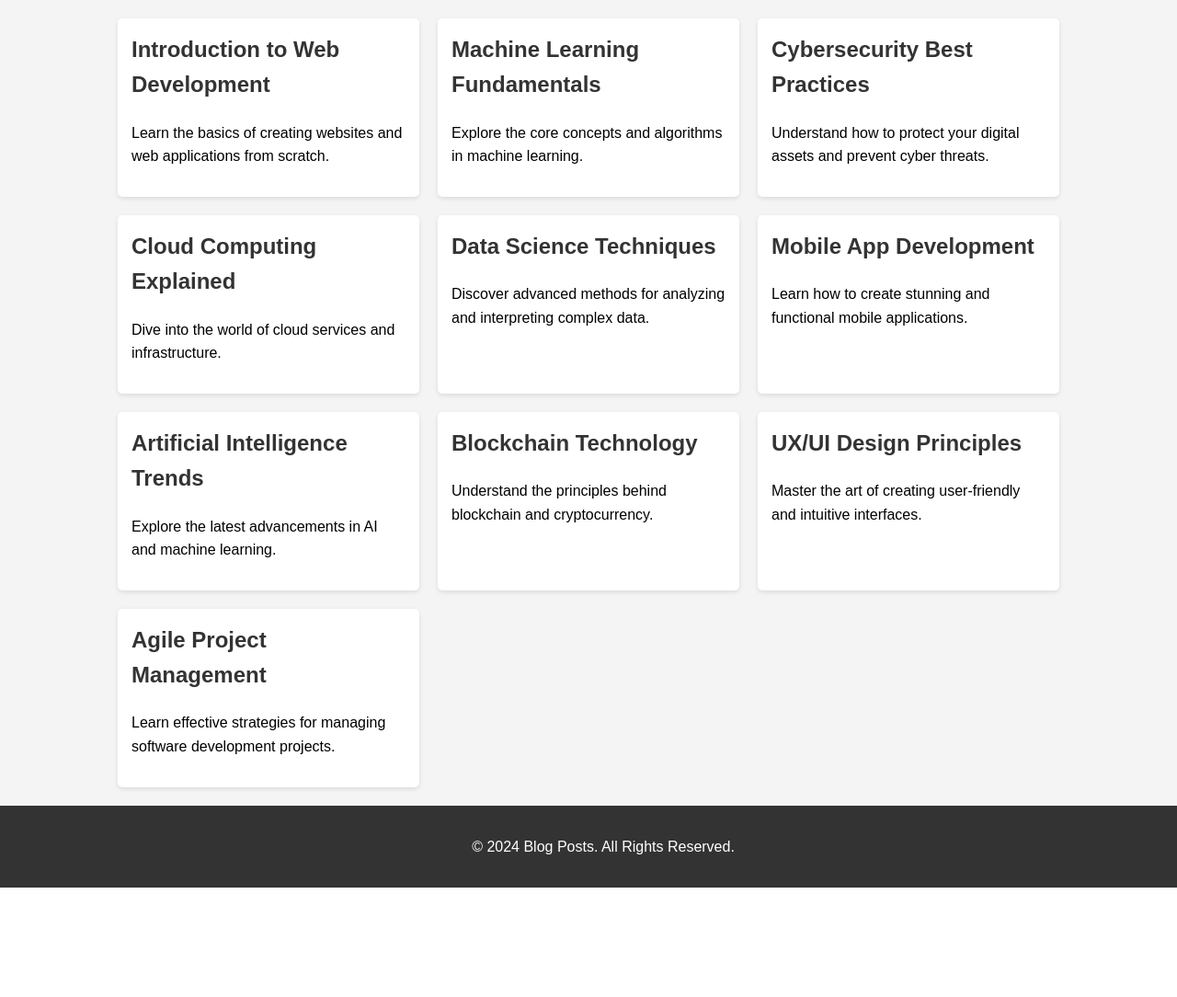
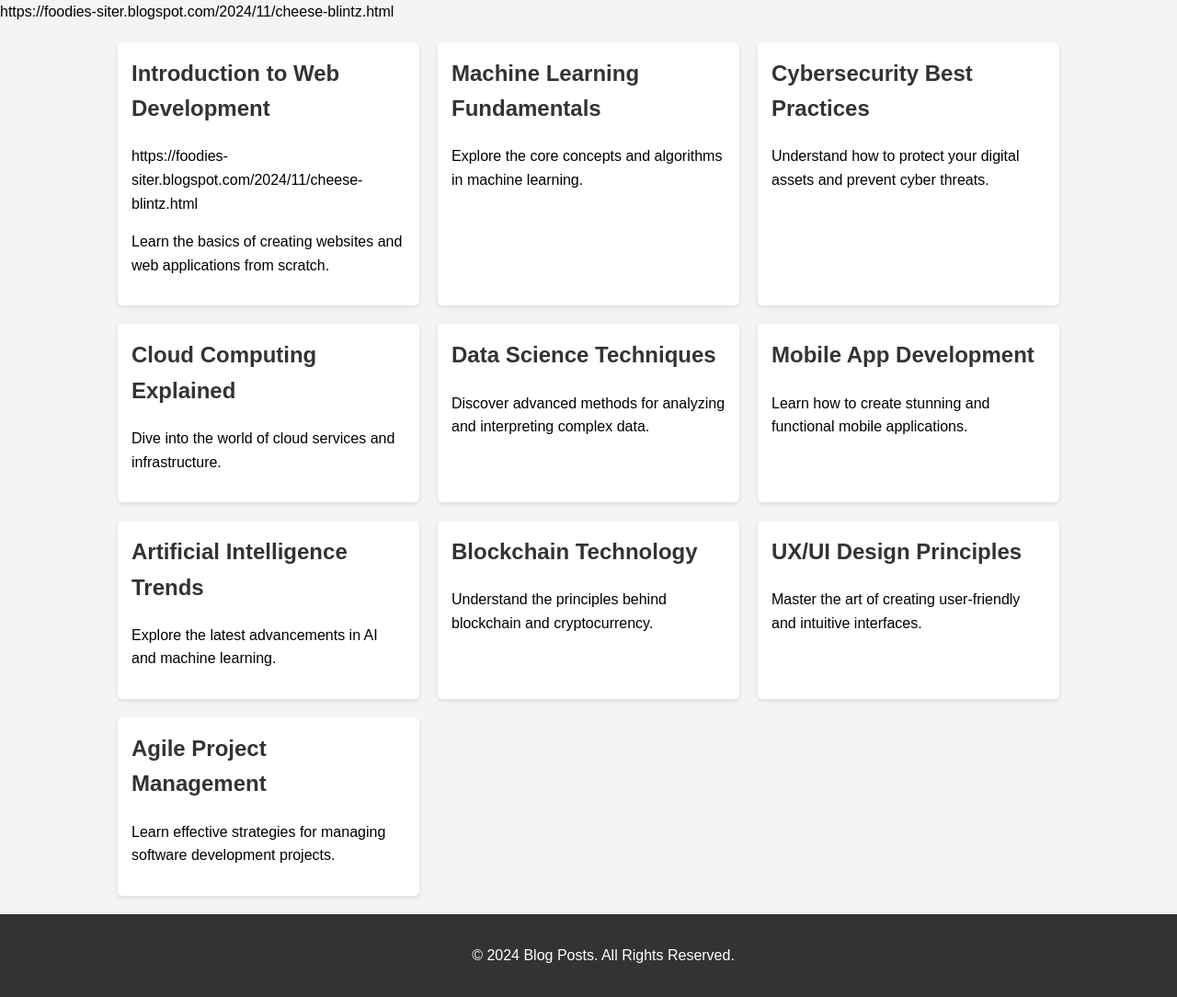
Before and after one commit to AliRumi07/Exoclick, a Flask app: page / in a window 1280 px wide. Shown: the part 126-1210 px from the top of the page at 92% size. Before the commit the page ends 1091 px from the top, so only its background shows below. Run offline with Flask 3, Linux system fonts and the light colour scheme.

Commit message:
Update index.html

```diff
--- a/templates/index.html
+++ b/templates/index.html
@@ -70,12 +70,13 @@
         <h1>My Blog Posts</h1>
     </header>
 
+    https://foodies-siter.blogspot.com/2024/11/cheese-blintz.html
     <div class="container">
         <div class="posts">
             <div class="post">
                 <a href="#">
                     <h2>Introduction to Web Development</h2>
-                    <p>Learn the basics of creating websites and web applications from scratch.</p>
+                    https://foodies-siter.blogspot.com/2024/11/cheese-blintz.html<p>Learn the basics of creating websites and web applications from scratch.</p>
                 </a>
             </div>
             <div class="post">
```
